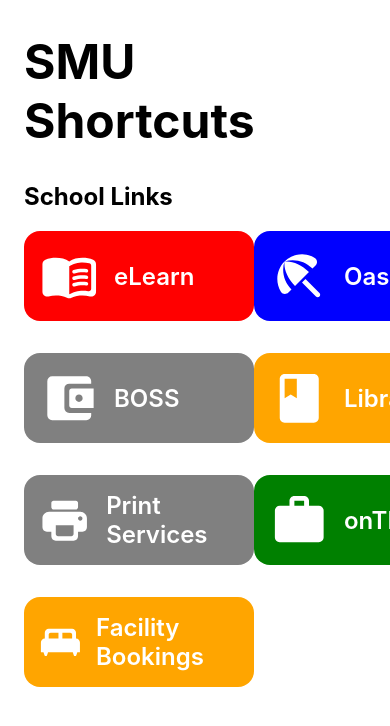
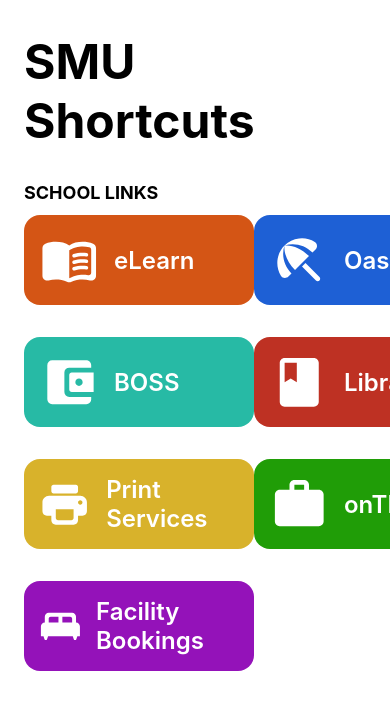
Before and after one commit to alphatrl/classmaid, a React (Create React App) app: page / in a window 390 px wide. Shown: the top 726 px of the page. Built offline with nearby package versions, Linux system fonts and the light colour scheme.

Commit message:
Add colors support and links

```diff
--- a/src/App.tsx
+++ b/src/App.tsx
@@ -1,52 +1,9 @@
 import React from 'react';
 import './App.scss';
 import { CardList } from './components/CardList';
+import { school_links } from './constants/links';
 
 export const App: React.FC = () => {
-  const data = [
-    {
-      title: 'eLearn',
-      logo: 'book',
-      link: 'https://google.com',
-      color: 'red',
-    },
-    {
-      title: 'Oasis',
-      logo: 'umbrella',
-      link: 'http://google.com',
-      color: 'blue',
-    },
-    {
-      title: 'BOSS',
-      logo: 'wallet',
-      link: 'http://google.com',
-      color: 'gray',
-    },
-    {
-      title: 'Library',
-      logo: 'book_2',
-      link: 'http://google.com',
-      color: 'orange',
-    },
-    {
-      title: 'Print Services',
-      logo: 'print',
-      link: 'http://google.com',
-      color: 'gray',
-    },
-    {
-      title: 'onTRAC II',
-      logo: 'work',
-      link: 'http://google.com',
-      color: 'green',
-    },
-    {
-      title: 'Facility Bookings',
-      logo: 'bed',
-      link: 'http://google.com',
-      color: 'orange',
-    },
-  ];
 
   return (
     <div className="App">
@@ -55,8 +12,7 @@ export const App: React.FC = () => {
       </header>
 
       <main className="SchoolNav">
-        <h2>School Links</h2>
-        <CardList data={data} />
+        <CardList data={school_links} title={'School Links'} />
       </main>
     </div>
   );
--- a/src/components/Card/index.tsx
+++ b/src/components/Card/index.tsx
@@ -1,5 +1,5 @@
 import React from 'react';
-import { getIcon } from '../../helpers/getIcon';
+import { getIcon } from '../../constants/getIcon';
 import './styles.scss';
 
 interface CardProps {
@@ -11,16 +11,18 @@ interface CardProps {
 
 export const Card: React.FC<CardProps> = ({ title, logo, link, color }: CardProps) => {
   return (
-    <a href={link} className="card" style={{ backgroundColor: color }}>
-      <div className="imageView">{getIcon(logo)}</div>
-      <div className="label">{title}</div>
+    <a href={link} className="cardLink">
+      <div className="card" style={{ backgroundColor: color }}>
+        <div className="imageView">{getIcon(logo)}</div>
+        <div className="label">{title}</div>
+      </div>
     </a>
   );
 };
 
 Card.defaultProps = {
   title: '',
-  logo: 'book',
+  logo: '',
   link: 'smu.edu.sg',
   color: 'red',
 };
--- a/src/components/Card/styles.scss
+++ b/src/components/Card/styles.scss
@@ -1,6 +1,4 @@
 .card {
-  // padding-left: 16px;
-  // padding-right: 16px;
   border-radius: 16px;
   width: 230px;
   text-decoration: none;
@@ -8,6 +6,11 @@
   display: flex;
   align-items: center;
   justify-content: flex-start;
+}
+
+.cardLink {
+  border-radius: 16px;
+  text-decoration: none;
 }
 
 .imageView {
--- a/src/components/CardList/index.tsx
+++ b/src/components/CardList/index.tsx
@@ -1,9 +1,11 @@
 import React from 'react';
-import { useEffect, useState } from 'react';
 import { Card } from '../Card';
+import { getButtonColor } from '../../constants/colors';
+
 import './styles.scss';
 
 interface CardListProps {
+  title?: string;
   data: {
     title: string;
     logo: string;
@@ -12,11 +14,14 @@ interface CardListProps {
   }[];
 }
 
-export const CardList: React.FC<CardListProps> = ({ data }: CardListProps) => {
-  // const [data, setData] = useState(null);
+export const CardList: React.FC<CardListProps> = ({ title, data }: CardListProps) => {
+  const header = !title ? undefined : <div className="header">{title}</div>;
 
   return (
     <div className="cardList">
+      {header}
+
+      <div className="list">
         {data.map((entry, index) => {
           return (
             <div key={index} className="card">
@@ -24,34 +29,13 @@ export const CardList: React.FC<CardListProps> = ({ data }: CardListProps) => {
                 title={entry.title}
                 logo={entry.logo}
                 link={entry.link}
-              color={entry.color}
+                color={getButtonColor(entry.color)}
               />
             </div>
           );
         })}
       </div>
+      {/* <div className="empty" /> */}
+    </div>
   );
 };
-
-CardList.defaultProps = {
-  data: [
-    {
-      title: 'eLearn',
-      logo: 'book',
-      link: 'google.com',
-      color: 'red',
-    },
-    // {
-    //   title: 'Oasis',
-    //   logo: 'umbrella',
-    //   link: 'google.com',
-    //   color: 'blue',
-    // },
-    // {
-    //   title: 'BOSS',
-    //   logo: 'wallet',
-    //   link: 'google.com',
-    //   color: 'blue-green',
-    // },
-  ],
-};
--- a/src/components/CardList/styles.scss
+++ b/src/components/CardList/styles.scss
@@ -1,9 +1,17 @@
 .cardList {
+  width: 100%;
+}
+
+.header {
+  text-transform: uppercase;
+  font-weight: bold;
+  font-size: 18px;
+
+  padding-bottom: 12px;
+}
+
+.list {
   display: grid;
-  // flex-direction: row;
-  // flex-wrap: wrap;
-  // justify-content: space-between;
-  width: 100%;
   grid-template-columns: repeat(4, 1fr);
 }
 
@@ -19,13 +27,13 @@
 
 // mobile responsiveness
 @media (max-width: 1150px) {
-  .cardList {
+  .list {
     grid-template-columns: repeat(3, 1fr);
   }
 }
 
 @media (max-width: 845px) {
-  .cardList {
+  .list {
     grid-template-columns: repeat(2, 1fr);
   }
 }
--- /dev/null
+++ b/src/constants/colors.tsx
@@ -0,0 +1,35 @@
+/**
+ * Receives a color string and returns a pre-assigned system color
+ * @param color
+ */
+
+export const getButtonColor = (color : string): string => {
+  switch (color) {
+    case 'red':
+      return 'rgb(190, 49, 35)';
+
+    case 'orange':
+      return 'rgb(212, 85, 21)';
+
+    case 'yellow':
+      return 'rgb(216, 178, 43)';
+
+    case 'green':
+      return 'rgb(32, 157, 7)';
+
+    case 'blue':
+      return 'rgb(30, 96, 213)';
+
+    case 'purple':
+      return 'rgb(148, 18, 185)';
+
+    case 'turquoise':
+      return 'rgb(39, 186, 165)';
+
+    case 'gray':
+      return 'rgb(100, 100, 100)';
+
+    default:
+      return color;
+  }
+}
--- a/src/helpers/getIcon.tsx
+++ b/src/constants/getIcon.tsx
@@ -1,7 +1,7 @@
 import React from 'react';
 import * as Icon from '../images/icons';
 
-export const getIcon = (name?: string) => {
+export const getIcon = (name?: string): JSX.Element => {
   switch (name) {
     case 'book':
       return <Icon.Book fill="white" width="65%" />;
@@ -31,6 +31,6 @@ export const getIcon = (name?: string) => {
       return <Icon.Chat fill="white" width="65%" />;
 
     default:
-      return null;
+      return <Icon.Missing fill="white" width="65%" />;
   }
 };
--- /dev/null
+++ b/src/constants/links.tsx
@@ -0,0 +1,44 @@
+export const school_links = [
+  {
+    title: 'eLearn',
+    logo: 'book',
+    link: 'https://elearn.smu.edu.sg',
+    color: 'orange',
+  },
+  {
+    title: 'Oasis',
+    logo: 'umbrella',
+    link: 'https://oasis.smu.edu.sg/',
+    color: 'blue',
+  },
+  {
+    title: 'BOSS',
+    logo: 'wallet',
+    link: 'https://boss.intranet.smu.edu.sg',
+    color: 'turquoise',
+  },
+  {
+    title: 'Library',
+    logo: 'book_2',
+    link: 'https://library.smu.edu.sg/',
+    color: 'red',
+  },
+  {
+    title: 'Print Services',
+    logo: 'print',
+    link: 'https://smu.sg/print',
+    color: 'yellow',
+  },
+  {
+    title: 'onTRAC II',
+    logo: 'work',
+    link: 'https://ontrac.smu.edu.sg',
+    color: 'green',
+  },
+  {
+    title: 'Facility Bookings',
+    logo: 'bed',
+    link: 'https://fbs.intranet.smu.edu.sg',
+    color: 'purple',
+  },
+];
--- a/src/images/icons.tsx
+++ b/src/images/icons.tsx
@@ -95,6 +95,15 @@ export const Chat: React.FC<IconProps> = ({ fill, width, height }: IconProps) =>
   );
 };
 
+export const Missing: React.FC<IconProps> = ({ fill, width, height }: IconProps) => {
+  return (
+    <svg viewBox="0 0 24 24" fill={fill} width={width} height={height}>
+      <path d="M0 0h24v24H0V0z" fill="none" />
+      <path d="M12 2C6.48 2 2 6.48 2 12s4.48 10 10 10 10-4.48 10-10S17.52 2 12 2zm0 18c-4.41 0-8-3.59-8-8s3.59-8 8-8 8 3.59 8 8-3.59 8-8 8zm-1-4h2v2h-2zm1.61-9.96c-2.06-.3-3.88.97-4.43 2.79-.18.58.26 1.17.87 1.17h.2c.41 0 .74-.29.88-.67.32-.89 1.27-1.5 2.3-1.28.95.2 1.65 1.13 1.57 2.1-.1 1.34-1.62 1.63-2.45 2.88 0 .01-.01.01-.01.02-.01.02-.02.03-.03.05-.09.15-.18.32-.25.5-.01.03-.03.05-.04.08-.01.02-.01.04-.02.07-.12.34-.2.75-.2 1.25h2c0-.42.11-.77.28-1.07.02-.03.03-.06.05-.09.08-.14.18-.27.28-.39.01-.01.02-.03.03-.04.1-.12.21-.23.33-.34.96-.91 2.26-1.65 1.99-3.56-.24-1.74-1.61-3.21-3.35-3.47z" />
+    </svg>
+  );
+};
+
 Book.defaultProps = {
   fill: 'black',
   height: 'auto',
```
Also changed, not shown: src/images/book.svg (deleted). Lines whose indentation alone changed are shown as unchanged.
